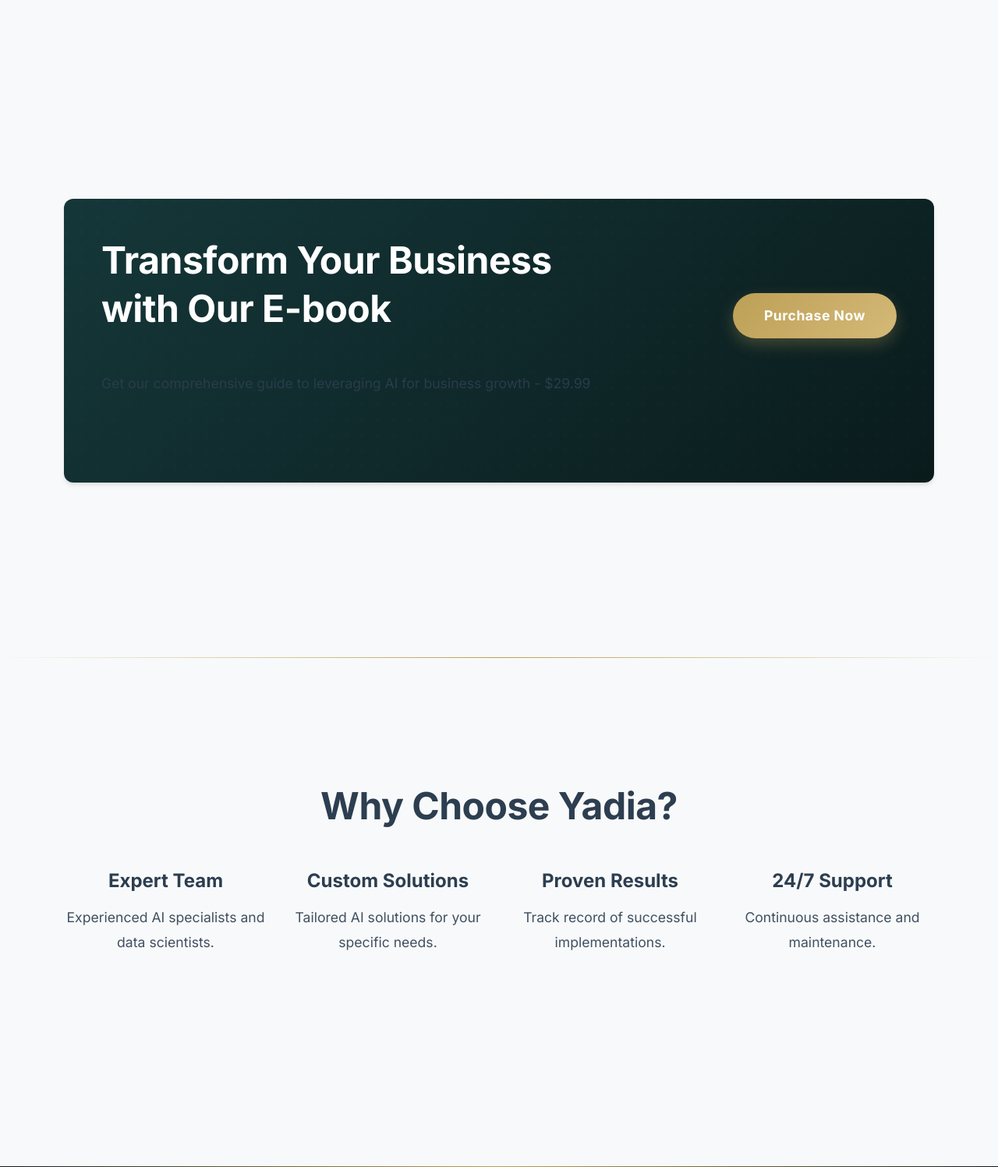
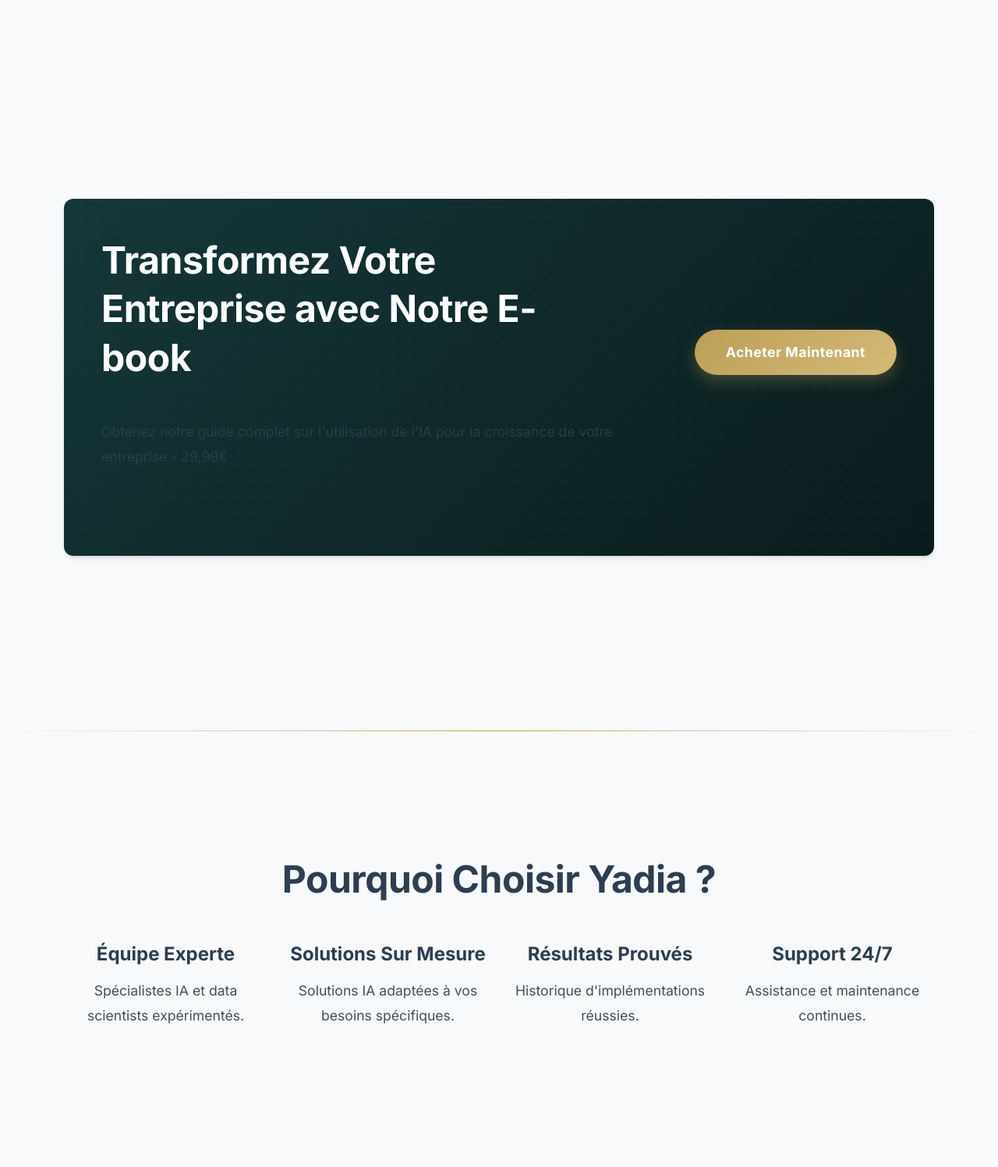
Before and after one commit to Valoume/yadia, a Flask app: page / in a window 1280 px wide. Shown: the part 2112-3609 px from the top of the page at 78% size. Run offline with Flask 3, Linux system fonts and the light colour scheme.

Commit message:
Agent query: Is the homepage now completely in French with proper formatting and spacing maintained?
Translate website content to French.

```diff
--- a/templates/index.html
+++ b/templates/index.html
@@ -68,11 +68,11 @@
         <div class="ebook-banner" data-aos="fade-up">
             <div class="row align-items-center">
                 <div class="col-lg-8">
-                    <h2>Transform Your Business with Our E-book</h2>
-                    <p class="lead mb-0">Get our comprehensive guide to leveraging AI for business growth - $29.99</p>
+                    <h2>Transformez Votre Entreprise avec Notre E-book</h2>
+                    <p class="lead mb-0">Obtenez notre guide complet sur l'utilisation de l'IA pour la croissance de votre entreprise - 29,99€</p>
                 </div>
                 <div class="col-lg-4 text-lg-end">
-                    <a href="{{ url_for('ebook') }}" class="btn btn-book btn-lg">Purchase Now</a>
+                    <a href="{{ url_for('ebook') }}" class="btn btn-book btn-lg">Acheter Maintenant</a>
                 </div>
             </div>
         </div>
@@ -82,34 +82,34 @@
 <!-- Why Choose Us -->
 <section class="section section-light">
     <div class="container">
-        <h2 class="text-center mb-5" data-aos="fade-up">Why Choose Yadia?</h2>
+        <h2 class="text-center mb-5" data-aos="fade-up">Pourquoi Choisir Yadia ?</h2>
         <div class="row g-4">
             <div class="col-md-6 col-lg-3" data-aos="fade-up" data-aos-delay="100">
                 <div class="text-center">
                     <i class="fas fa-brain fs-1 text-primary mb-3"></i>
-                    <h4>Expert Team</h4>
-                    <p>Experienced AI specialists and data scientists.</p>
+                    <h4>Équipe Experte</h4>
+                    <p>Spécialistes IA et data scientists expérimentés.</p>
                 </div>
             </div>
             <div class="col-md-6 col-lg-3" data-aos="fade-up" data-aos-delay="200">
                 <div class="text-center">
                     <i class="fas fa-cogs fs-1 text-primary mb-3"></i>
-                    <h4>Custom Solutions</h4>
-                    <p>Tailored AI solutions for your specific needs.</p>
+                    <h4>Solutions Sur Mesure</h4>
+                    <p>Solutions IA adaptées à vos besoins spécifiques.</p>
                 </div>
             </div>
             <div class="col-md-6 col-lg-3" data-aos="fade-up" data-aos-delay="300">
                 <div class="text-center">
                     <i class="fas fa-chart-line fs-1 text-primary mb-3"></i>
-                    <h4>Proven Results</h4>
-                    <p>Track record of successful implementations.</p>
+                    <h4>Résultats Prouvés</h4>
+                    <p>Historique d'implémentations réussies.</p>
                 </div>
             </div>
             <div class="col-md-6 col-lg-3" data-aos="fade-up" data-aos-delay="400">
                 <div class="text-center">
                     <i class="fas fa-headset fs-1 text-primary mb-3"></i>
-                    <h4>24/7 Support</h4>
-                    <p>Continuous assistance and maintenance.</p>
+                    <h4>Support 24/7</h4>
+                    <p>Assistance et maintenance continues.</p>
                 </div>
             </div>
         </div>
@@ -121,34 +121,34 @@
     <div class="modal-dialog">
         <div class="modal-content">
             <div class="modal-header">
-                <h5 class="modal-title">Purchase Our E-book ($29.99)</h5>
+                <h5 class="modal-title">Achetez Notre E-book (29,99€)</h5>
                 <button type="button" class="btn-close" data-bs-dismiss="modal"></button>
             </div>
             <div class="modal-body">
                 <form id="ebookForm">
                     <div class="mb-3">
-                        <label for="name" class="form-label">Full Name</label>
+                        <label for="name" class="form-label">Nom Complet</label>
                         <input type="text" class="form-control" id="name" required>
                     </div>
                     <div class="mb-3">
-                        <label for="email" class="form-label">Email Address</label>
+                        <label for="email" class="form-label">Adresse Email</label>
                         <input type="email" class="form-control" id="email" required>
                     </div>
                     <div class="mb-3">
-                        <label for="card-number" class="form-label">Card Number</label>
+                        <label for="card-number" class="form-label">Numéro de Carte</label>
                         <input type="text" class="form-control" id="card-number" required pattern="[0-9]{16}" placeholder="1234 5678 9012 3456">
                     </div>
                     <div class="row">
                         <div class="col-md-6 mb-3">
-                            <label for="expiry" class="form-label">Expiry Date</label>
-                            <input type="text" class="form-control" id="expiry" required pattern="[0-9]{2}/[0-9]{2}" placeholder="MM/YY">
+                            <label for="expiry" class="form-label">Date d'Expiration</label>
+                            <input type="text" class="form-control" id="expiry" required pattern="[0-9]{2}/[0-9]{2}" placeholder="MM/AA">
                         </div>
                         <div class="col-md-6 mb-3">
                             <label for="cvv" class="form-label">CVV</label>
                             <input type="text" class="form-control" id="cvv" required pattern="[0-9]{3,4}" placeholder="123">
                         </div>
                     </div>
-                    <button type="submit" class="btn btn-book w-100">Purchase Now ($29.99)</button>
+                    <button type="submit" class="btn btn-book w-100">Acheter Maintenant (29,99€)</button>
                 </form>
             </div>
         </div>
```
